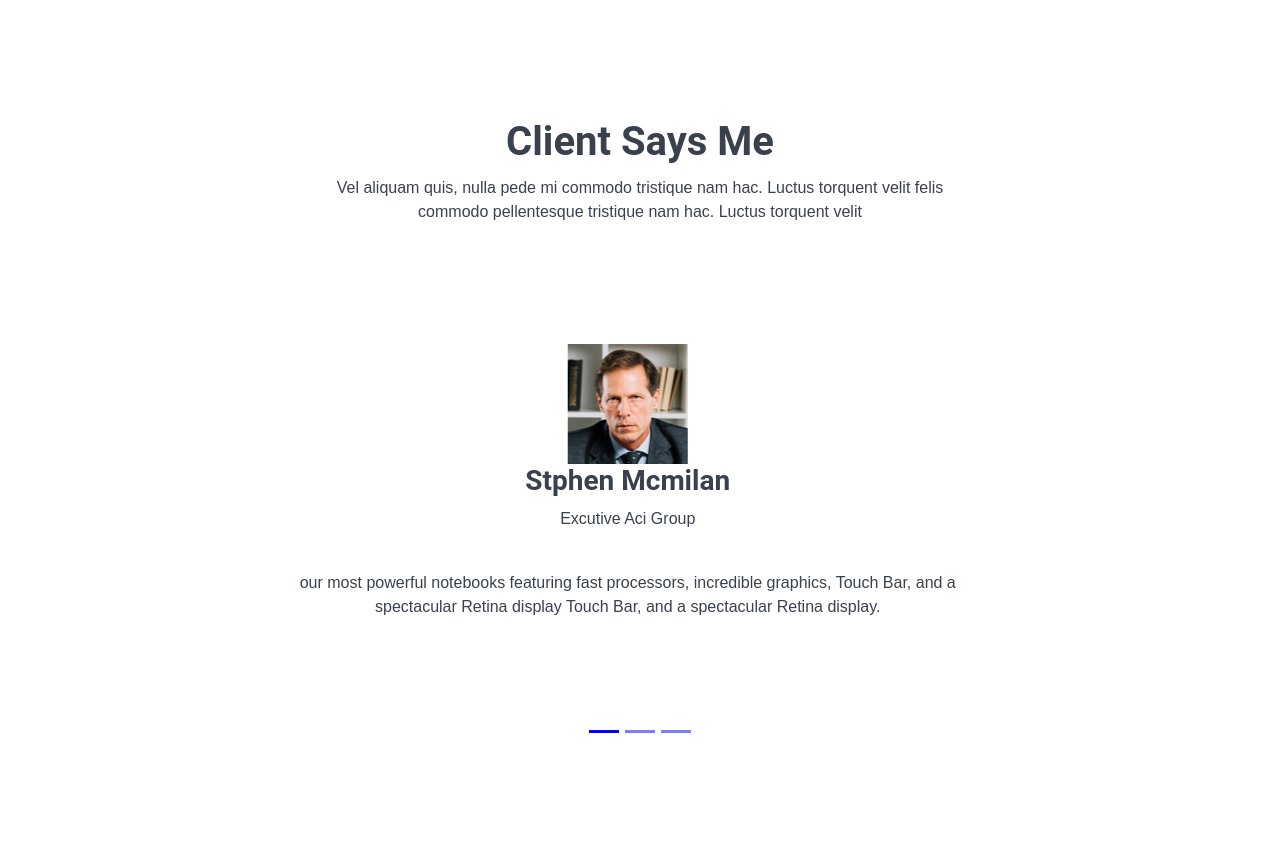
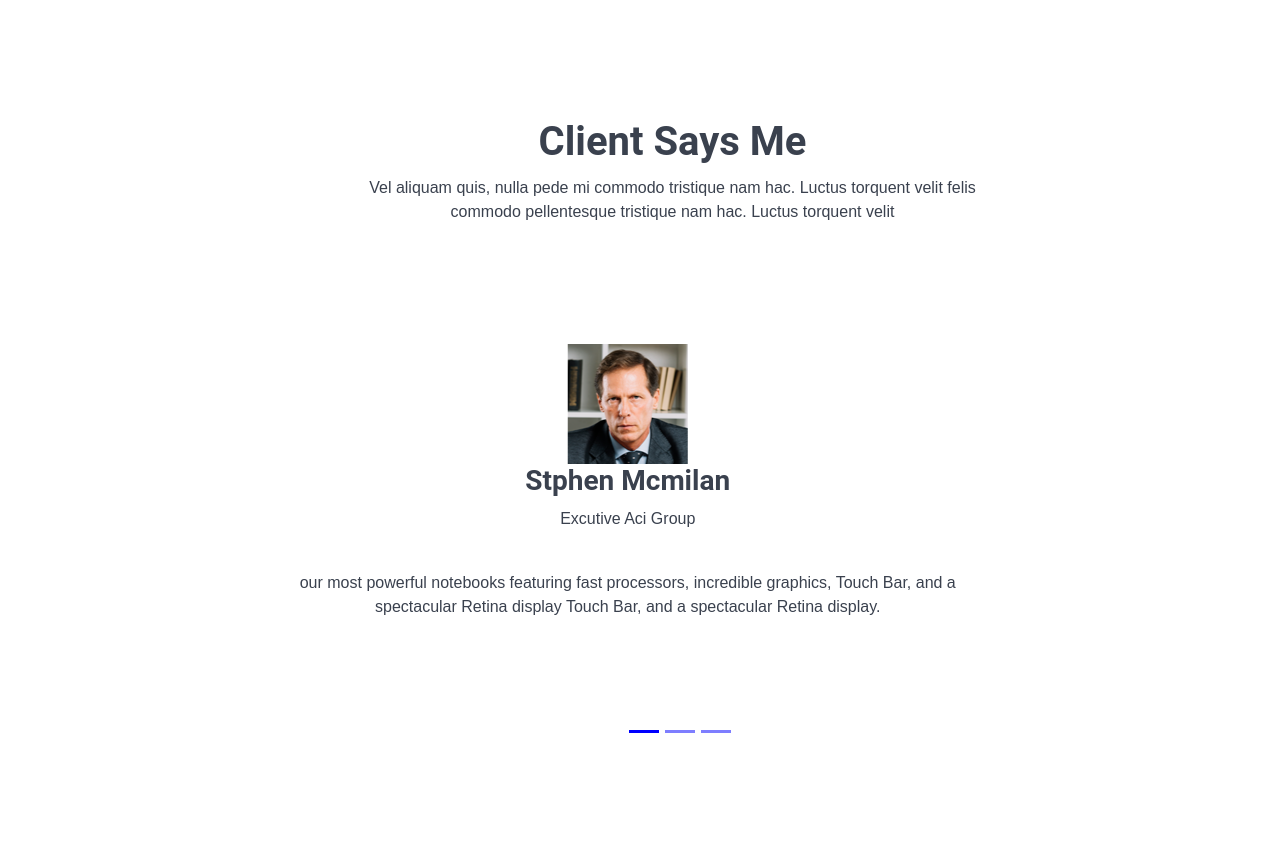
Before and after one commit to Dibakor20/project4, a plain HTML site: page index.html in a window 1280 px wide. Shown: the part 4267-5123 px from the top of the page. Drawn offline with nearby package versions, Linux system fonts and the light colour scheme.

Commit message:
parason finished

```diff
--- a/index.html
+++ b/index.html
@@ -242,7 +242,7 @@
       <div class="client">
         <div class="container">
           <div class="row text-center ">
-            <div class="col-md-12">
+            <div class="col-md-12 ti">
               <h1 class="title">Client Says Me</h1>
               <p class="des">Vel aliquam quis, nulla pede mi commodo tristique nam hac. Luctus torquent velit felis<br/> commodo pellentesque  tristique nam hac. Luctus torquent velit </p>
             </div>
@@ -260,7 +260,7 @@
                 <div class="carousel-inner">
                   <div class="carousel-item">
                       <div class="row align-items-center">
-                          <div class="col-md-12">
+                          <div class="col-md-12 ">
                             <img src="testimonial1.png" alt="">
                              <h3 class="title">Stphen Mcmilan</h3>
                              <p class="des">Excutive Aci Group</p>
--- a/style.css
+++ b/style.css
@@ -35,6 +35,9 @@ header{
 .bt{
     color: white;
     font-family: 'Rajdhani', sans-serif;
+}
+.ti{
+    padding-left: 80px;
 }
 .main-button{
     display: inline-block;
@@ -171,6 +174,7 @@ header{
     background-color:blue;
     position: relative;
     top: 100px;
+    left: 40px;
 }
 .carousel-item{
     text-align: center;
```
